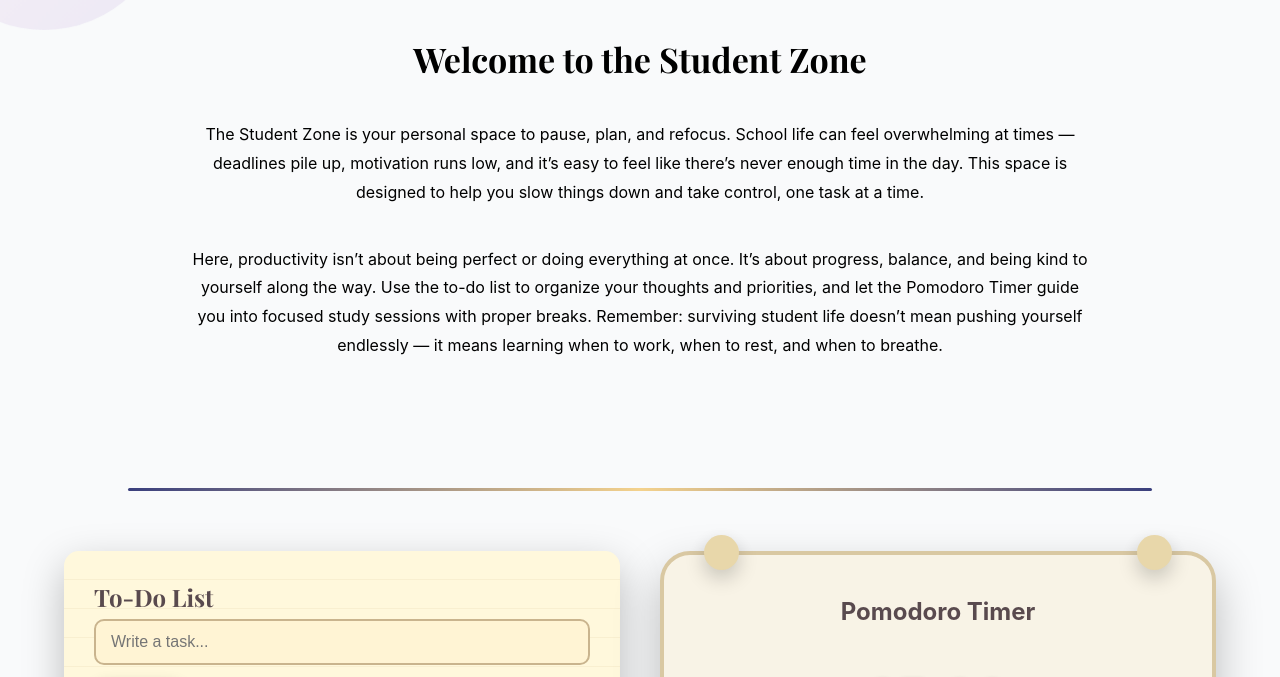
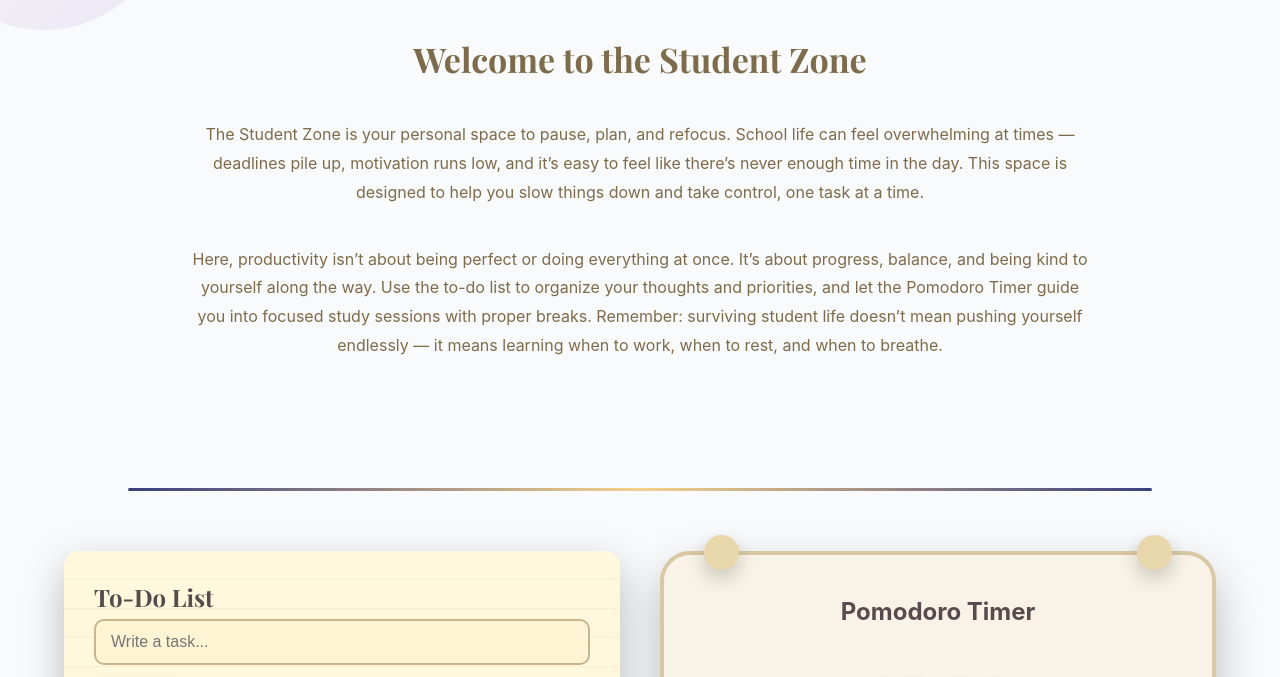
Before and after one commit to HannahChanB29/WDProjSodiumChanGuiang, a plain HTML site: page final-project/thestudentzone.html in a window 1280 px wide. Shown: the part 101-778 px from the top of the page. Drawn offline with nearby package versions, Linux system fonts and the light colour scheme.

Commit message:
asdadasd

```diff
--- a/final-project/thestudentzone.html
+++ b/final-project/thestudentzone.html
@@ -35,13 +35,14 @@
     font-size: 34px;
     margin-bottom: 20px;
     font-family: 'Playfair Display', serif;
-    color: #000000;
+    color: #7e6b49;
+    ;
   }
   .student-zone-intro p {
     font-size: 16px;
     line-height: 1.8;
     margin-bottom: 18px;
-    color: #000000;
+    color: #7e6b49;
   }
 
   /* ===== SOFT DIVIDER ===== */
@@ -194,6 +195,7 @@
 </head>
 <body>
 
+<!-- HEADER -->
 <header>
   <div class="header-inner">
 
@@ -222,7 +224,6 @@
 
   </div>
 </header>
-
 
 <!-- ================= MAIN CONTENT ================= -->
 <section class="student-zone-intro">
```
Also changed, not shown: index.html (+0 -2 lines).
